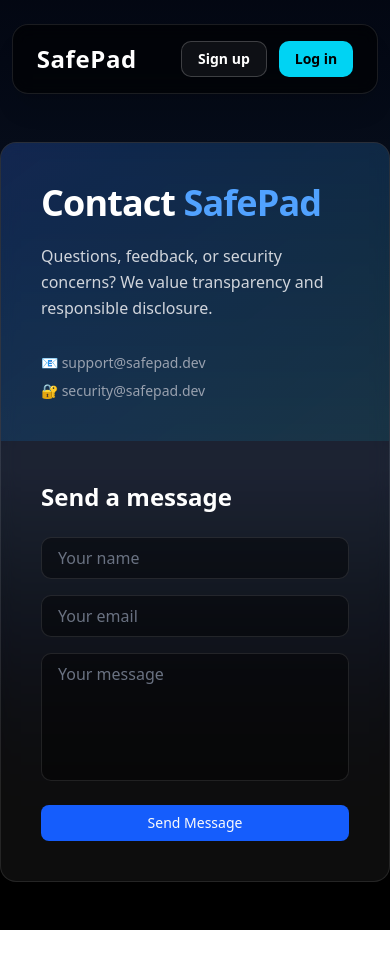
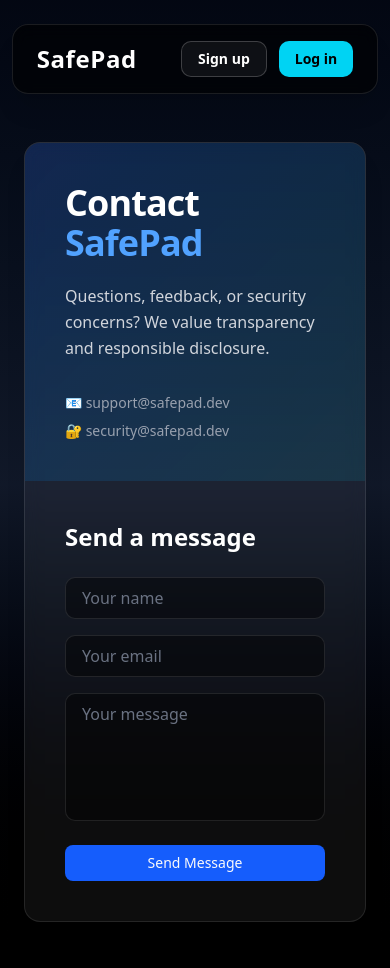
Before and after one commit to prashant-1342/SafePad, a Next.js app: page /auth/contact in a window 390 px wide. Before the commit the page ends 930 px from the top, so only its background shows below. Built offline with nearby package versions, Linux system fonts and the light colour scheme.

Commit message:
fixed responsive spacing on navba all sections for phone screen

```diff
--- a/app/auth/contact/page.tsx
+++ b/app/auth/contact/page.tsx
@@ -39,7 +39,7 @@ export default function ContactPage() {
   return (
      <div className="min-h-screen bg-gradient-to-b from-gray-950 via-gray-900 to-black text-white pt-6">
       <Navbar/>
-      <div className="flex-1 flex items-center justify-center py-12">
+      <div className="flex-1 flex items-center justify-center py-12 px-6">
         <div className="w-full max-w-5xl rounded-2xl border border-white/10 bg-white/5 backdrop-blur overflow-hidden grid grid-cols-1 md:grid-cols-2 shadow-xl">
 
 
--- a/app/auth/features/page.tsx
+++ b/app/auth/features/page.tsx
@@ -3,7 +3,7 @@ export default function FeaturesPage() {
   return (
         <div className="min-h-screen bg-gradient-to-b from-gray-950 via-gray-900 to-black text-white pt-6">
       <Navbar/>
-      <section className="relative overflow-hidden py-6  text-center">
+      <section className="relative overflow-hidden py-6 px-6 text-center">
         <div className="absolute inset-0 bg-[radial-gradient(circle_at_top,transparent_60%)]" />
         <h1 className="relative text-4xl md:text-5xl font-bold tracking-tight">
           Why <span className="text-blue-500">SafePad</span>?
--- a/app/auth/security/page.tsx
+++ b/app/auth/security/page.tsx
@@ -6,7 +6,7 @@ export default function Security() {
      <div className="min-h-screen bg-gradient-to-b from-gray-950 via-gray-900 to-black text-white pt-6">
       <Navbar/>
 
-      <div className="mx-auto py-20 max-w-4xl space-y-20">
+      <div className="mx-auto py-20 px-6 max-w-4xl space-y-20">
 
         <section className="space-y-6">
           <h1 className="text-4xl font-semibold tracking-tight">
--- a/app/page.tsx
+++ b/app/page.tsx
@@ -35,7 +35,7 @@ export default function Home() {
         <div className="pointer-events-none absolute -left-20 top-10 h-96 w-96 rotate-12 bg-gradient-to-br from-blue-500 via-cyan-400 to-purple-500 opacity-30 blur-3xl" />
         <div className="pointer-events-none absolute right-0 top-72 h-80 w-80 -rotate-12 bg-gradient-to-br from-pink-400 via-orange-300 to-yellow-200 opacity-25 blur-3xl" />
 
-        <section className="relative px-6 pb-28 pt-40 lg:px-16 xl:px-24">
+        <section className="relative px-6 pb-28 pt-15 lg:px-16 xl:px-24">
           <div className="mx-auto max-w-6xl grid gap-16 lg:grid-cols-[1.1fr_0.9fr] lg:items-center">
             <div className="space-y-8">
               <h1 className="text-4xl font-semibold leading-tight sm:text-5xl lg:text-6xl">
```
